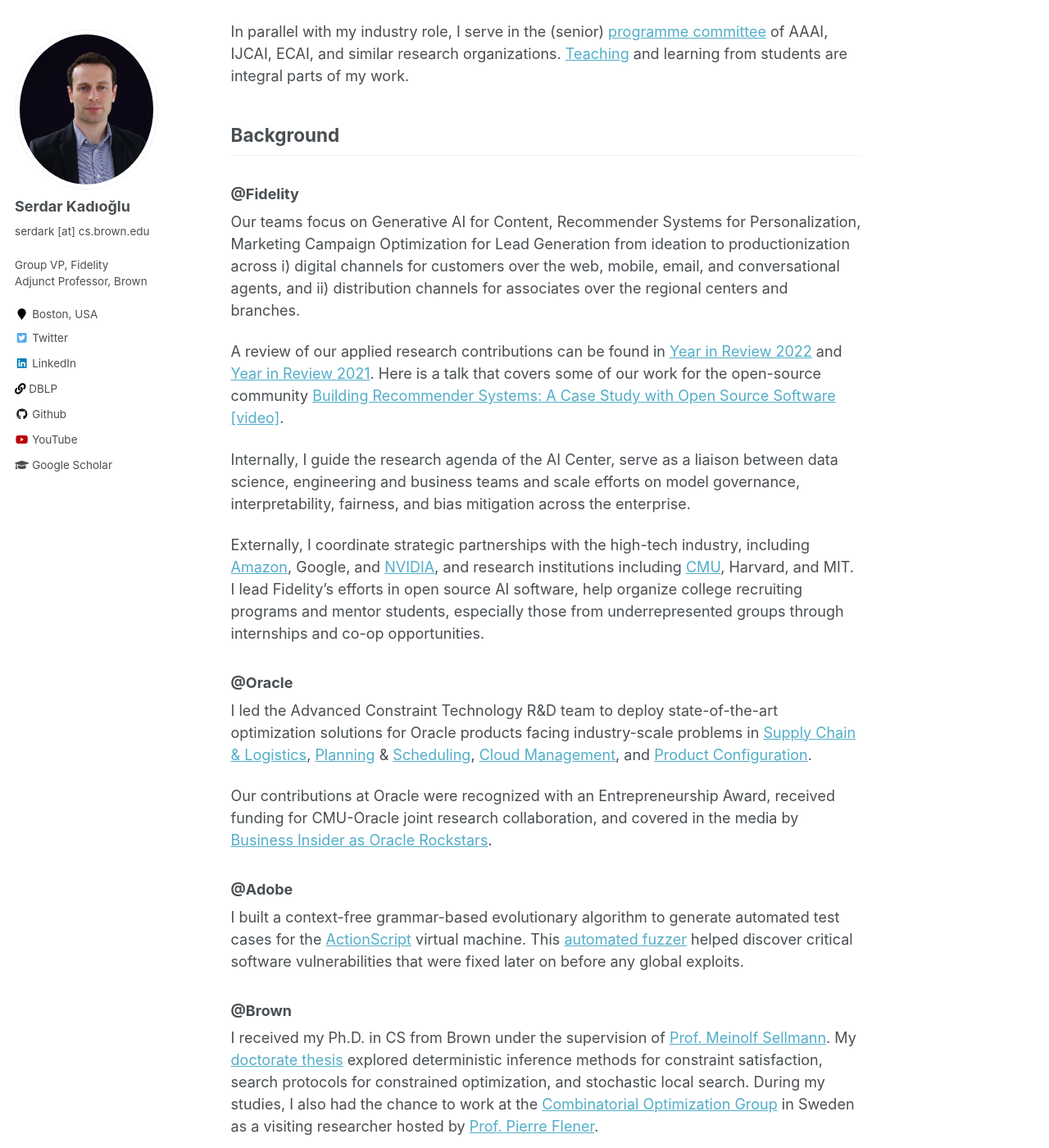
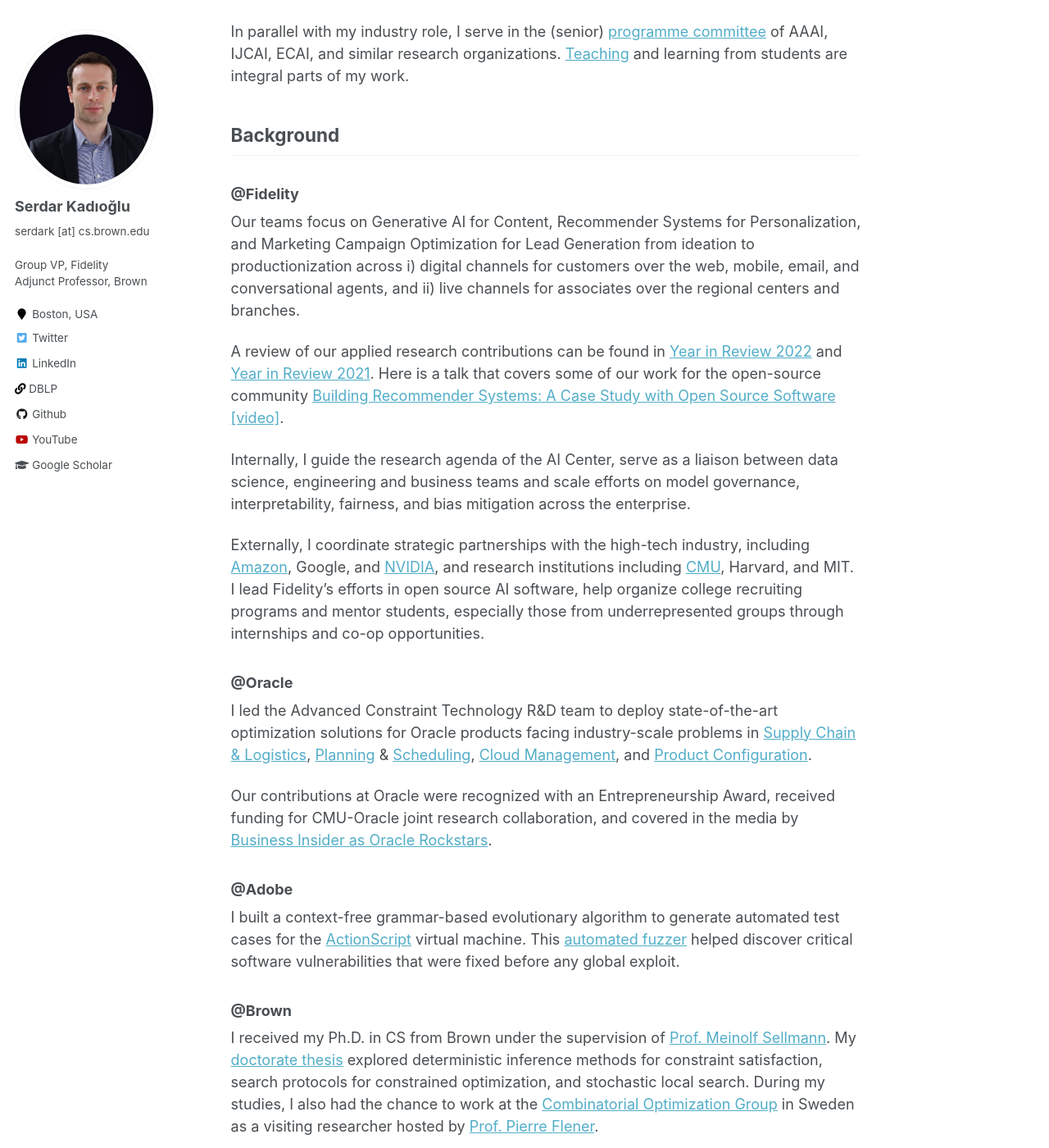
Before and after one commit to skadio/skadio.github.io, a Jekyll site: the page built from _pages/about.md, in a window 1280 px wide and 1400 px high, scrolled down 371 px. Shown: the whole window at 82% size. Built offline with Jekyll 4.4.1, drawn with Linux system fonts in a browser that asks for light colours.

Commit message:
Update about.md

```diff
--- a/_pages/about.md
+++ b/_pages/about.md
@@ -18,7 +18,7 @@ In parallel with my industry role, I serve in the (senior) [programme committee]
 
 ### @Fidelity
 
-Our teams focus on Generative AI for Content, Recommender Systems for Personalization, Marketing Campaign Optimization for Lead Generation from ideation to productionization across i) digital channels for customers over the web, mobile, email, and conversational agents, and ii) distribution channels for associates over the regional centers and branches.
+Our teams focus on Generative AI for Content, Recommender Systems for Personalization, and Marketing Campaign Optimization for Lead Generation from ideation to productionization across i) digital channels for customers over the web, mobile, email, and conversational agents, and ii) live channels for associates over the regional centers and branches.
 
 A review of our applied research contributions can be found in [Year in Review 2022](https://www.linkedin.com/pulse/year-review-2022-serdar-kadioglu/) and [Year in Review 2021](https://www.linkedin.com/pulse/year-review-2021-serdar-kadioglu/). Here is a talk that covers some of our work for the open-source community [Building Recommender Systems: A Case Study with Open Source Software](https://2021.allthingsopen.org/sessions/building-recommender-systems-a-case-study-with-open-source-software/) [[video]](https://www.youtube.com/watch?v=54d_YUalvOA).
 
@@ -35,7 +35,7 @@ Our contributions at Oracle were recognized with an Entrepreneurship Award, rece
 
 ### @Adobe
 
-I built a context-free grammar-based evolutionary algorithm to generate automated test cases for the [ActionScript](https://en.wikipedia.org/wiki/ActionScript) virtual machine. This [automated fuzzer](https://en.wikipedia.org/wiki/Fuzzing) helped discover critical software vulnerabilities that were fixed later on before any global exploits.
+I built a context-free grammar-based evolutionary algorithm to generate automated test cases for the [ActionScript](https://en.wikipedia.org/wiki/ActionScript) virtual machine. This [automated fuzzer](https://en.wikipedia.org/wiki/Fuzzing) helped discover critical software vulnerabilities that were fixed before any global exploit.
 
 ### @Brown
 
```
